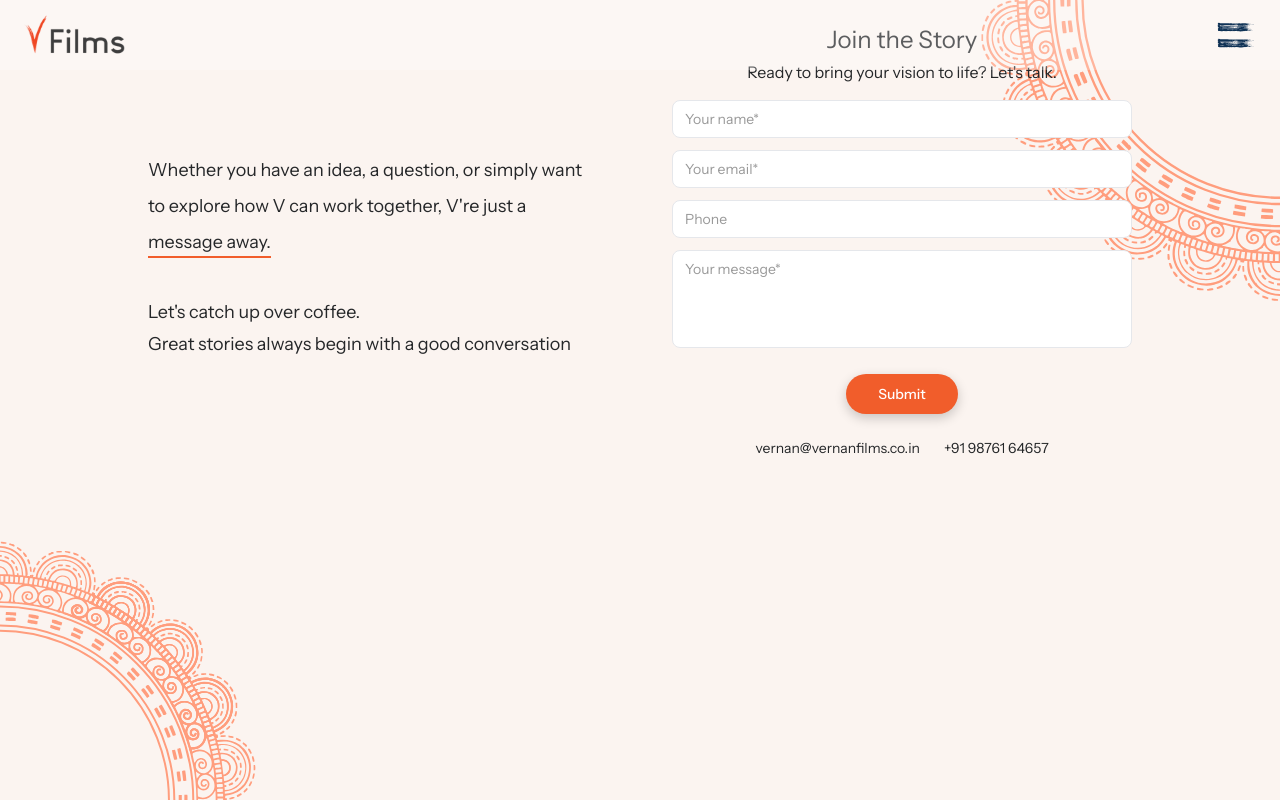
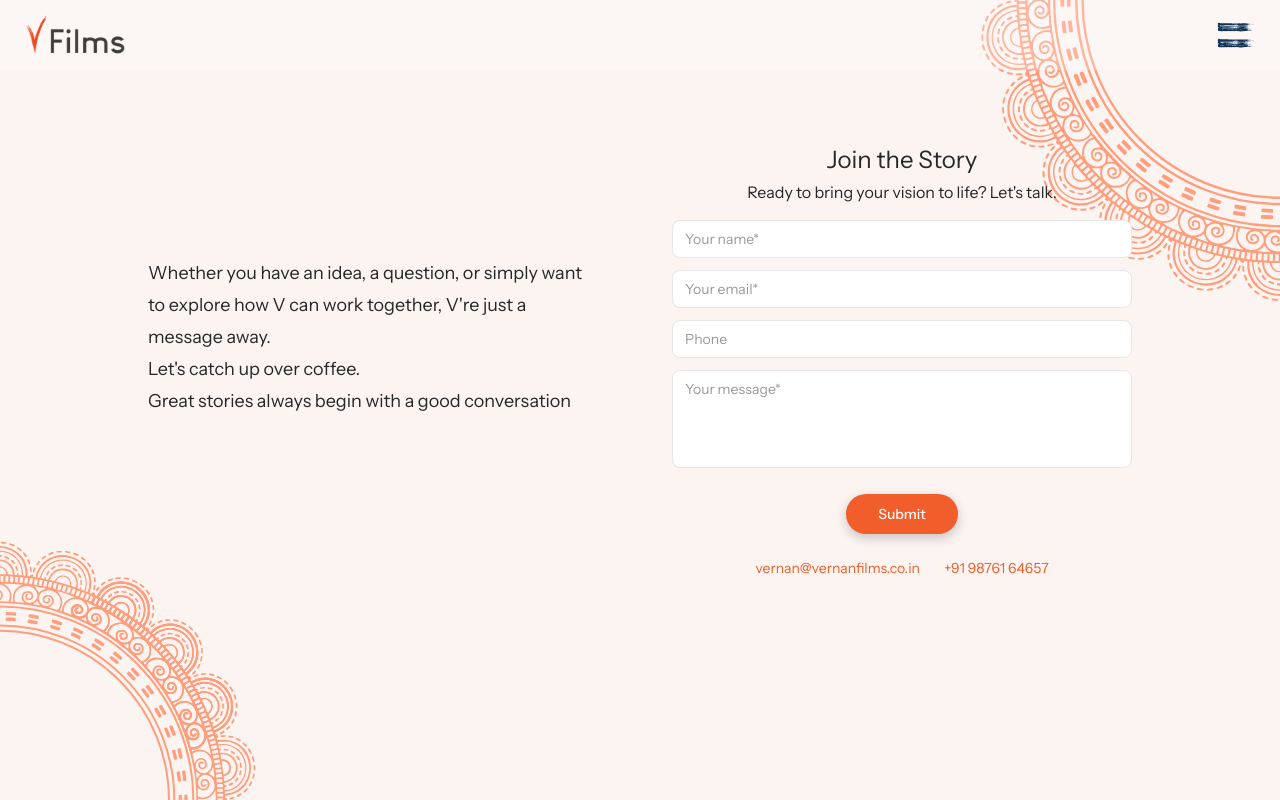
Before and after one commit to harshitgaur-b05/EZ-project, a React app in the folder Frontend/: page / in a window 1280 px wide. Built offline with nearby package versions, Linux system fonts and the light colour scheme; the HTML template or start-up script is replaced by a standard one; a web font is replaced by a local one.

Commit message:
feat: add Navbar component to App and enhance layout in ContactForm for improved user experience

```diff
--- a/Frontend/src/App.jsx
+++ b/Frontend/src/App.jsx
@@ -42,6 +42,7 @@ function App() {
       ) : (
         // After form submission, show Navbar and other components
         <>
+         <Navbar />
 
           <div
             className="min-h-screen"
--- a/Frontend/src/component/ContactForm.jsx
+++ b/Frontend/src/component/ContactForm.jsx
@@ -112,22 +112,22 @@ const ContactForm = ({ onSubmitSuccess }) => {
 
       {/* Layer 3: Main Content - Top layer */}
       <div className="container mx-auto px-6 md:px-8 lg:px-12 py-6 md:py-10 lg:py-6 relative z-20">
-        <div className="grid grid-cols-1 lg:grid-cols-2 gap-12 lg:gap-16 items-center max-w-7xl mx-auto">
+        <div className="grid grid-cols-1  lg:grid-cols-2 gap-12 lg:gap-16 items-center max-w-7xl mx-auto">
 
           {/* Left Section */}
-          <div className="space-y-6 pt-8">
-            <div className="space-y-2">
-              <p className="text-lg text-[#252729]">
+          <div className="space-y-6 pt-8 relative top-20 ">
+            <div className="mb-1 space-y-1 font-instrument">
+              <p className="text-lg text-[#252729] ">
                 Whether you have an idea, a question, or simply want
               </p>
               <p className="text-lg text-[#252729]">
                 to explore how V can work together, V're just a
               </p>
-              <p className="text-lg text-[#252729] border-b-2 border-primary inline-block">
+              <p className="text-lg text-[#252729] inline-block">
                 message away.
               </p>
             </div>
-            <div className="space-y-1 pt-4">
+            <div className="space-y-1 pt-0">
               <p className="text-lg text-[#252729]">
                 Let's catch up over coffee.
               </p>
@@ -138,7 +138,7 @@ const ContactForm = ({ onSubmitSuccess }) => {
           </div>
 
           {/* Right Section - Form */}
-     <div className="space-y-4">
+     <div className="space-y-4  relative top-30">
   <div className="text-center">
     <h1 className="text-xl md:text-2xl font-normal font-halant text-[#252729] mb-1">
       Join the Story
@@ -229,7 +229,7 @@ const ContactForm = ({ onSubmitSuccess }) => {
       <button
         onClick={handleSubmit}
         disabled={isSubmitting}
-        className="w-auto bg-primary font-instrument shadow-[0_4px_12px_0_rgba(0,0,0,0.2)] text-white py-2.5 px-8 rounded-full text-sm font-medium hover:bg-[#d94e1f] transition-colors disabled:opacity-50 disabled:cursor-not-allowed"
+        className="w-auto bg-primary cursor-pointer font-instrument shadow-[0_4px_12px_0_rgba(0,0,0,0.2)] text-white py-2.5 px-8 rounded-full text-sm font-medium hover:bg-[#d94e1f] transition-colors disabled:opacity-50 disabled:cursor-not-allowed"
       >
         {isSubmitting ? 'Submitting...' : 'Submit'}
       </button>
@@ -237,10 +237,10 @@ const ContactForm = ({ onSubmitSuccess }) => {
   </div>
 
   <div className="flex flex-col sm:flex-row items-center justify-center gap-3 sm:gap-6 text-sm text-[#252729] pt-2">
-    <a href="mailto:vernan@vernanfilms.co.in" className="hover:text-primary transition-colors">
+    <a href="mailto:vernan@vernanfilms.co.in" className="text-primary transition-colors">
       vernan@vernanfilms.co.in
     </a>
-    <a href="tel:+919876164657" className="hover:text-primary transition-colors">
+    <a href="tel:+919876164657" className="text-primary transition-colors">
       +91 98761 64657
     </a>
   </div>
```
